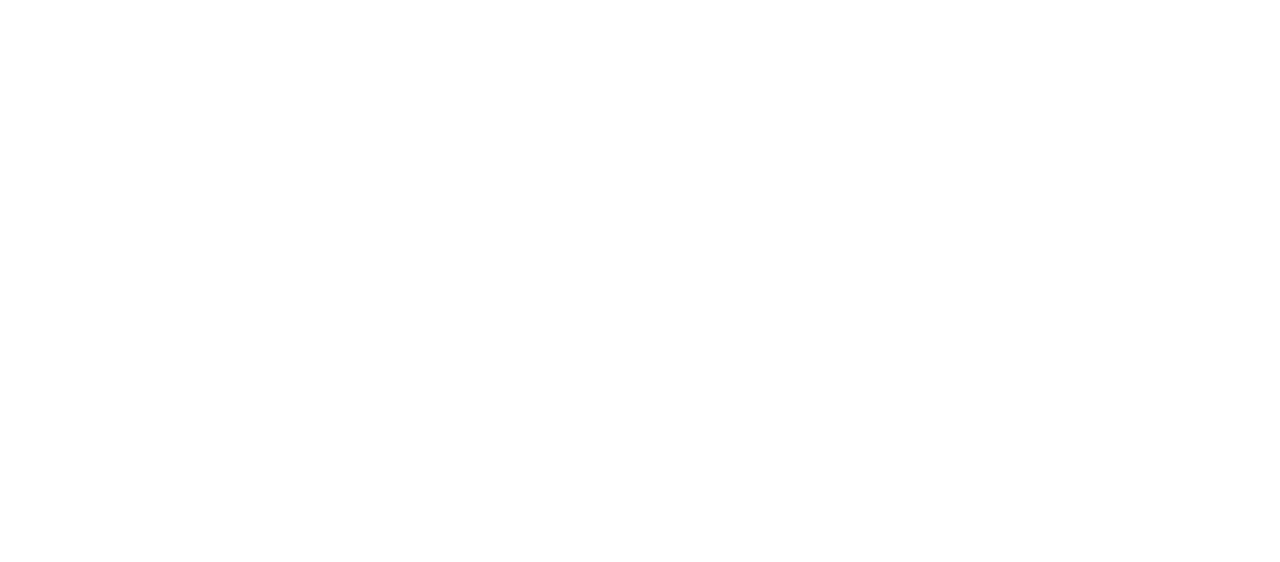
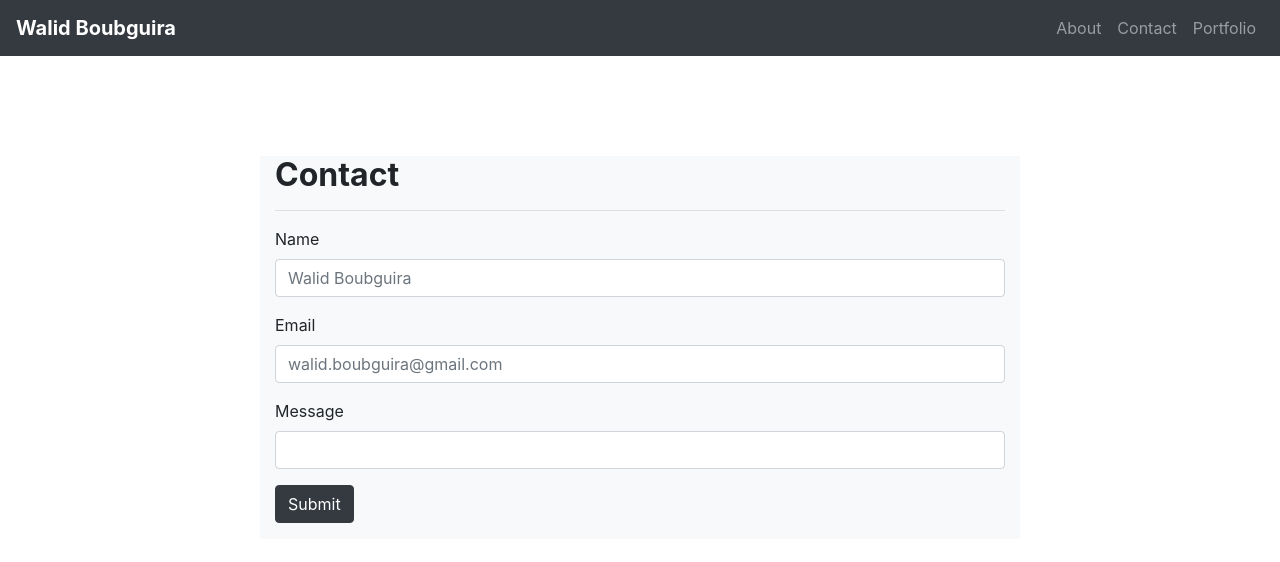
Before and after one commit to walidbillel/Bootstrap-Portfolio, a plain HTML site: page contact.html in a window 1280 px wide. Drawn offline with nearby package versions, Linux system fonts and the light colour scheme.

Commit message:
first touches

```diff
--- a/contact.html
+++ b/contact.html
@@ -0,0 +1,64 @@
+<!DOCTYPE <!DOCTYPE html>
+<html>
+<head>
+    <meta charset="utf-8" />
+    <meta http-equiv="X-UA-Compatible" content="IE=edge">
+    <title>Contact</title>
+  <meta name="viewport" content="width=device-width, initial-scale=1">
+
+   <link rel="stylesheet" href="https://stackpath.bootstrapcdn.com/bootstrap/4.1.1/css/bootstrap.min.css" integrity="sha384-WskhaSGFgHYWDcbwN70/dfYBj47jz9qbsMId/iRN3ewGhXQFZCSftd1LZCfmhktB" crossorigin="anonymous">
+   <script src="https://stackpath.bootstrapcdn.com/bootstrap/4.1.1/js/bootstrap.min.js" integrity="sha384-smHYKdLADwkXOn1EmN1qk/HfnUcbVRZyYmZ4qpPea6sjB/pTJ0euyQp0Mk8ck+5T" crossorigin="anonymous"></script>
+
+</head>
+<body>
+    <nav class="navbar navbar-expand-lg navbar-dark bg-dark">
+        <a class="navbar-brand" href="#"><strong>Walid Boubguira</strong> </a>
+
+
+          <div class="collapse navbar-collapse" id="navbarSupportedContent">
+            <ul class="navbar-nav ml-auto">
+
+              <li class="nav-item">
+                <a class="nav-link" href="index.html">About</a>
+              </li>
+
+              <li class="nav-item">
+                <a class="nav-link" href="contact.html">Contact</a>
+              </li>
+
+              <li class="nav-item">
+                <a class="nav-link" href="portfolio.html">Portfolio</a>
+              </li>
+            </ul>
+
+    </nav>
+
+    <div class="container" style="margin-top: 100px">
+
+            <div class="row">
+
+          <div class="col-md-2"></div>
+
+          <div class="col-md-8 bg-light">
+              <h2><b>Contact</b></h2>
+              <hr>
+              <form>
+                <div class="form-group">
+                  <label for="name">Name</label>
+                  <input type="name" class="form-control" id="name" placeholder="Walid Boubguira" name="name">
+                </div>
+                <div class="form-group">
+                  <label for="email">Email</label>
+                  <input type="email" class="form-control" id="email" placeholder="walid.boubguira@gmail.com" name="email">
+                </div>
+                <div class="form-group">
+                  <label for="message">Message</label>
+                  <input type="message" class="form-control" id="sms" placeholder3="" name="sms">
+                </div>
+                <button type="submit" class="btn btn-dark">Submit</button>
+              </form>
+              </div>
+              </div>
+
+    </body>
+</html>
```
Also changed, not shown: index.html (+27 -29 lines), portfolio.html (+35 -0 lines).
